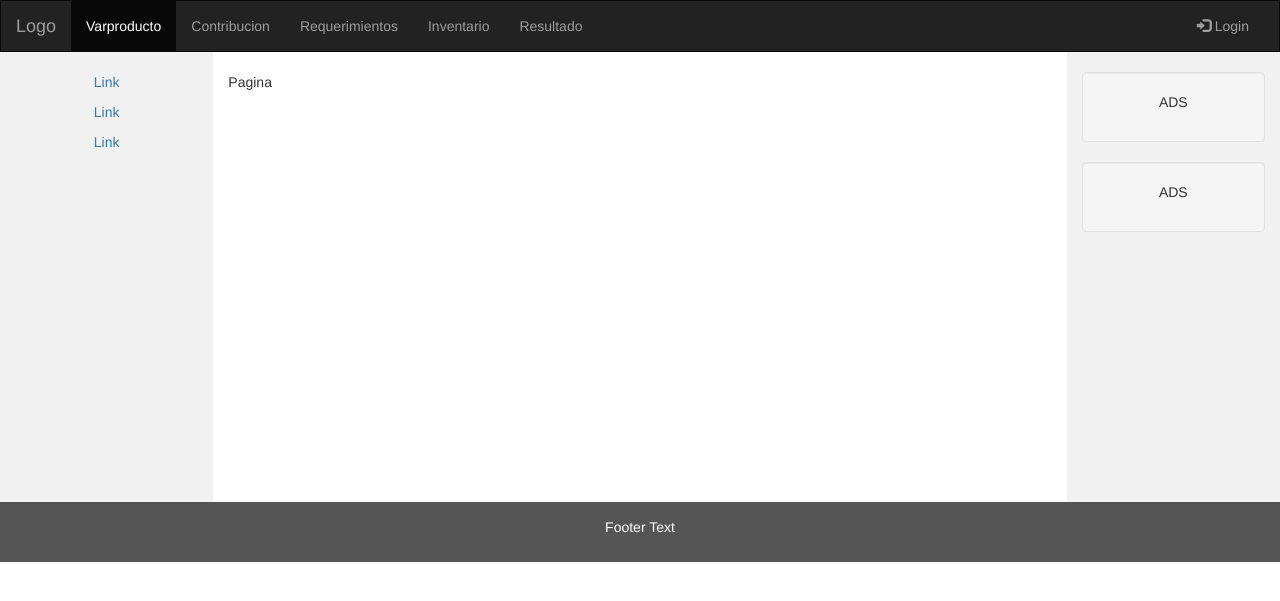
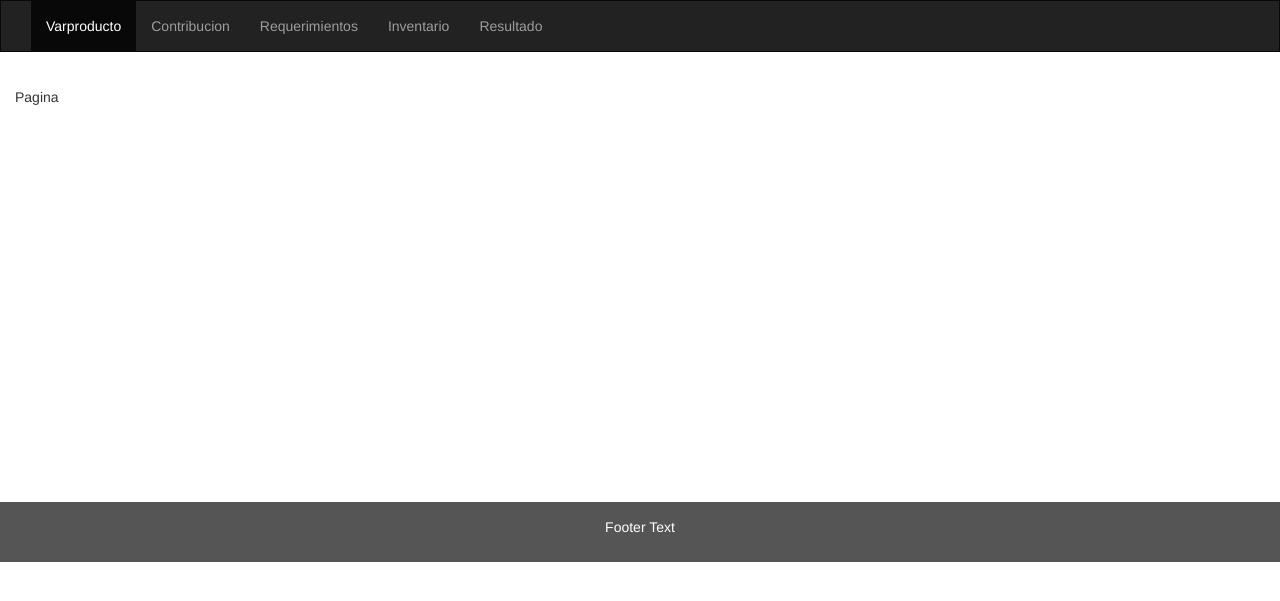
Before and after one commit to IntroCursos/PyQTEjemplos, a Flask app: template FlaskLecturaDeExcel/templates/index.html in a window 1280 px wide. Shown: the top 601 px of the page. Run offline with Flask 2, Linux system fonts and the light colour scheme; the template is opened without the code that fills it, so the values that code supplies are empty; parts of the project's set-up code (start-up, migrations or seed data) failed here and were passed over; some libraries are stand-ins or nearby versions.

Commit message:
la app4.py funciona
La app4.py ya esta terminada ahora solo quiero ver si se puede editar la tabla y trabajar todo desde la web.

```diff
--- a/FlaskLecturaDeExcel/app4.py
+++ b/FlaskLecturaDeExcel/app4.py
@@ -91,7 +91,8 @@ if __name__=='__main__':
         _pool = Pool(processes=4)
         try:
                 # insert production server deployment code
-                app.run()
+                #app.run()
+                app.run(host = '0.0.0.0',port=5005)
                 #app.run(debug=True)
         except KeyboardInterrupt:
                 _pool.close()
--- a/FlaskLecturaDeExcel/templates/index.html
+++ b/FlaskLecturaDeExcel/templates/index.html
@@ -7,6 +7,8 @@
   <link rel="stylesheet" href="https://maxcdn.bootstrapcdn.com/bootstrap/3.3.7/css/bootstrap.min.css">
   <script src="https://ajax.googleapis.com/ajax/libs/jquery/3.2.1/jquery.min.js"></script>
   <script src="https://maxcdn.bootstrapcdn.com/bootstrap/3.3.7/js/bootstrap.min.js"></script>
+  <script src="http://cdn.bootcss.com/jquery/3.1.1/jquery.min.js"></script> <!-- jQuery source -->
+
   <style>
     /* Remove the navbar's default margin-bottom and rounded borders */
     .navbar {
@@ -38,6 +40,8 @@
         padding: 15px;
       }
       .row.content {height:auto;}
+      /*Yo lo puse jaajaja */
+      .row.content {width: auto;}
     }
   </style>
 </head>
@@ -51,7 +55,7 @@
         <span class="icon-bar"></span>
         <span class="icon-bar"></span>
       </button>
-      <a class="navbar-brand" href="#">Logo</a>
+
     </div>
     <div class="collapse navbar-collapse" id="myNavbar">
       <ul class="nav navbar-nav">
@@ -61,33 +65,20 @@
         <li><a href="Inventario">Inventario</a></li>
         <li><a href="Resultado">Resultado</a></li>
       </ul>
-      <ul class="nav navbar-nav navbar-right">
-        <li><a href="#"><span class="glyphicon glyphicon-log-in"></span> Login</a></li>
-      </ul>
+
     </div>
   </div>
 </nav>
 
 <div class="container-fluid text-center">
   <div class="row content">
-    <div class="col-sm-2 sidenav">
-      <p><a href="#">Link</a></p>
-      <p><a href="#">Link</a></p>
-      <p><a href="#">Link</a></p>
-    </div>
-    <div class="col-sm-8 text-left">
+
+    <div class="col-sm-8 text-left" style="float: left;padding: 15px;">
       <h1>{{ nombre }} </h1>
       <p>Pagina </p>
       {{ tabla }}
     </div>
-    <div class="col-sm-2 sidenav">
-      <div class="well">
-        <p>ADS</p>
-      </div>
-      <div class="well">
-        <p>ADS</p>
-      </div>
-    </div>
+
   </div>
 </div>
 
@@ -95,5 +86,39 @@
   <p>Footer Text</p>
 </footer>
 
+<script>
+    $(function(){
+            $("td").click(function(event){
+                    if($(this).children("input").length > 0)
+                            return false;
+                    var tdObj = $(this);
+                    var preText = tdObj.html();
+                    var inputObj = $("<input type='text' />");
+                    tdObj.html("");
+                    inputObj.width(tdObj.width())
+                            .height(tdObj.height())
+                            .css({border:"0px",fontSize:"17px"})
+                            .val(preText)
+                            .appendTo(tdObj)
+                            .trigger("focus")
+                            .trigger("select");
+                    inputObj.keyup(function(event){
+                            if(13 == event.which) { // press ENTER-key
+                                    var text = $(this).val();
+                                    tdObj.html(text);
+                            }
+                            else if(27 == event.which) {  // press ESC-key
+                                    tdObj.html(preText);
+                            }
+                  });
+                    inputObj.click(function(){
+                            return false;
+                    });
+            });
+    });
+                    </script>
+
 </body>
 </html>
+<!-- <link rel= "stylesheet" type= "text/css" href= "{{ url_for('static',filename='styles/estilo.css') }}">
+-->
```
Also changed, not shown: FlaskLecturaDeExcel/static/styles/estilo.css (added, +52 -0 lines).
